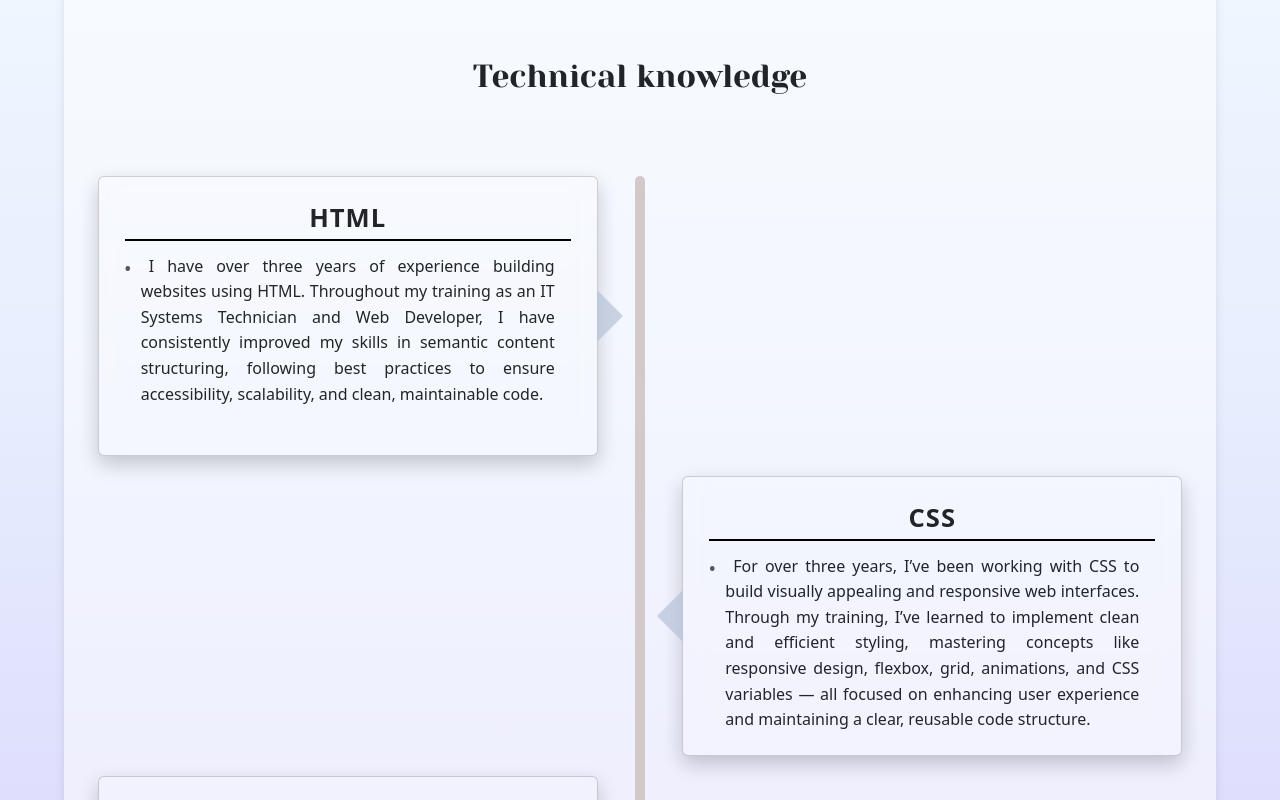
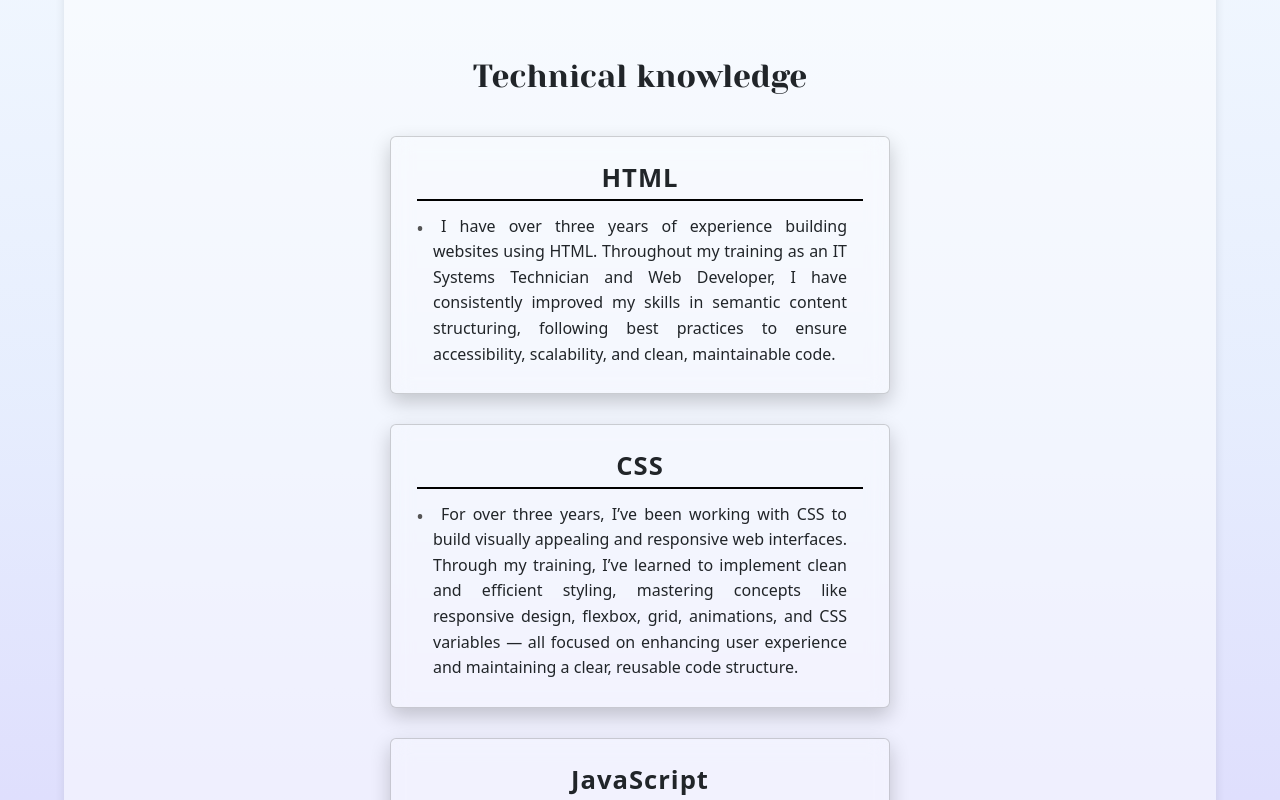
Before and after one commit to Daani04/ProfessionalProfile2025, an Angular app: page /about-me in a window 1280 px wide. Shown: the part 360-1160 px from the top of the page. Built offline with nearby package versions, Linux system fonts and the light colour scheme.

Commit message:
Responsive de about-me

```diff
--- a/src/app/view/about-me/about-me.component.css
+++ b/src/app/view/about-me/about-me.component.css
@@ -141,3 +141,48 @@ h2{
   margin-top: 20px;
   position: relative;
 }
+
+@media (max-width: 1300px) {
+  #contTechnicalknowledge {
+    display: flex;
+    flex-direction: column;
+    align-items: center;
+    height: auto; /* remove fixed height */
+    position: relative;
+    gap: 30px;
+    margin-top: 40px;
+    margin-bottom: 40px;
+  }
+
+  .card {
+    position: static !important;
+    width: 90%;
+    max-width: 500px;
+    height: auto;
+    transform: none !important;
+  }
+
+  .left-card::after,
+  .right-card::after {
+    display: none;
+  }
+
+  #lineDown {
+    display: none;
+  }
+}
+
+@media (max-width: 1100px) {
+  .row > .col-md-4 {
+    flex: 0 0 100%;
+    max-width: 100%;
+    display: flex;
+    justify-content: center;
+    margin-bottom: 30px;
+  }
+
+  .framework-card {
+    width: 90%;
+    max-width: 500px;
+  }
+}
```
